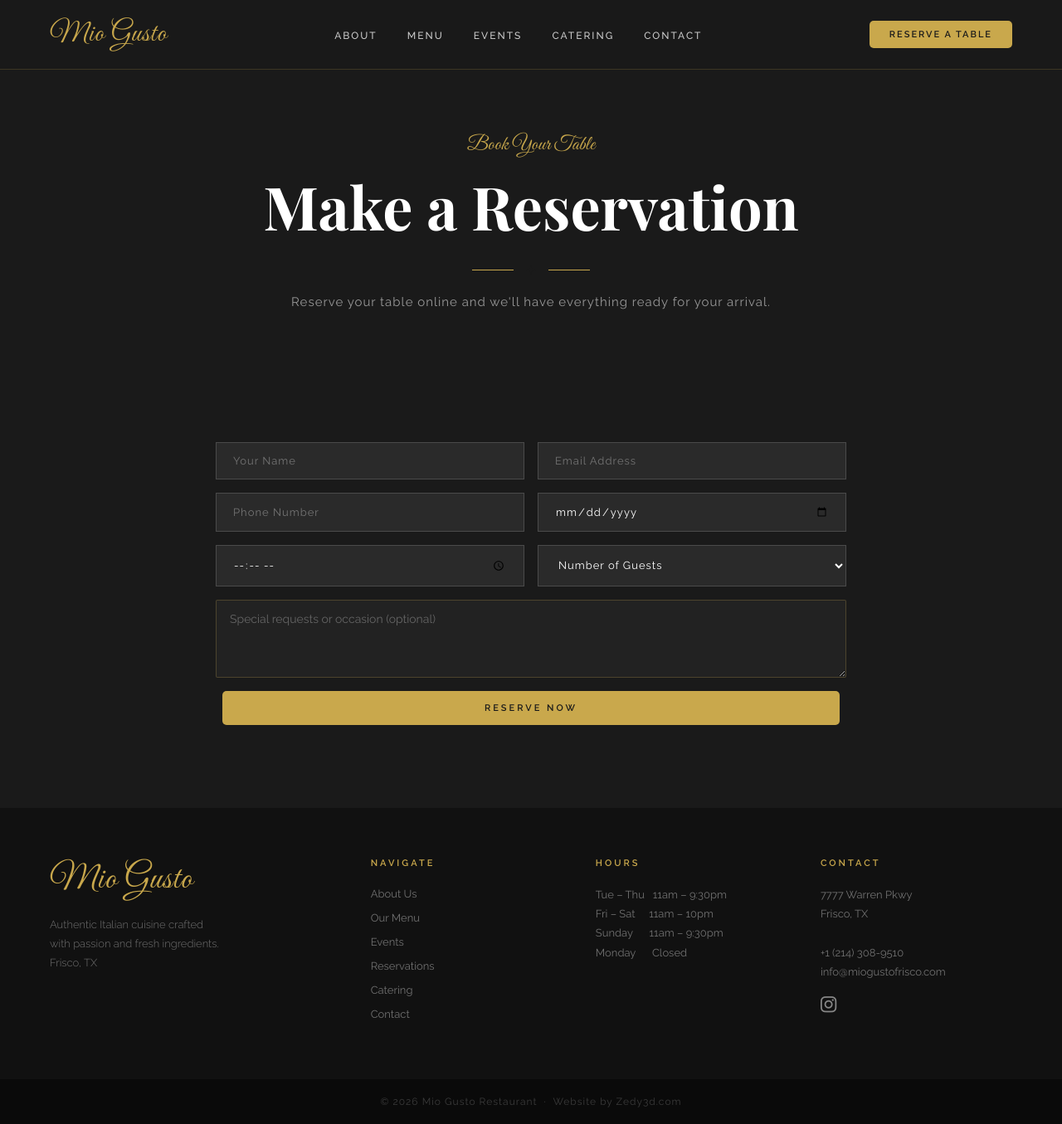
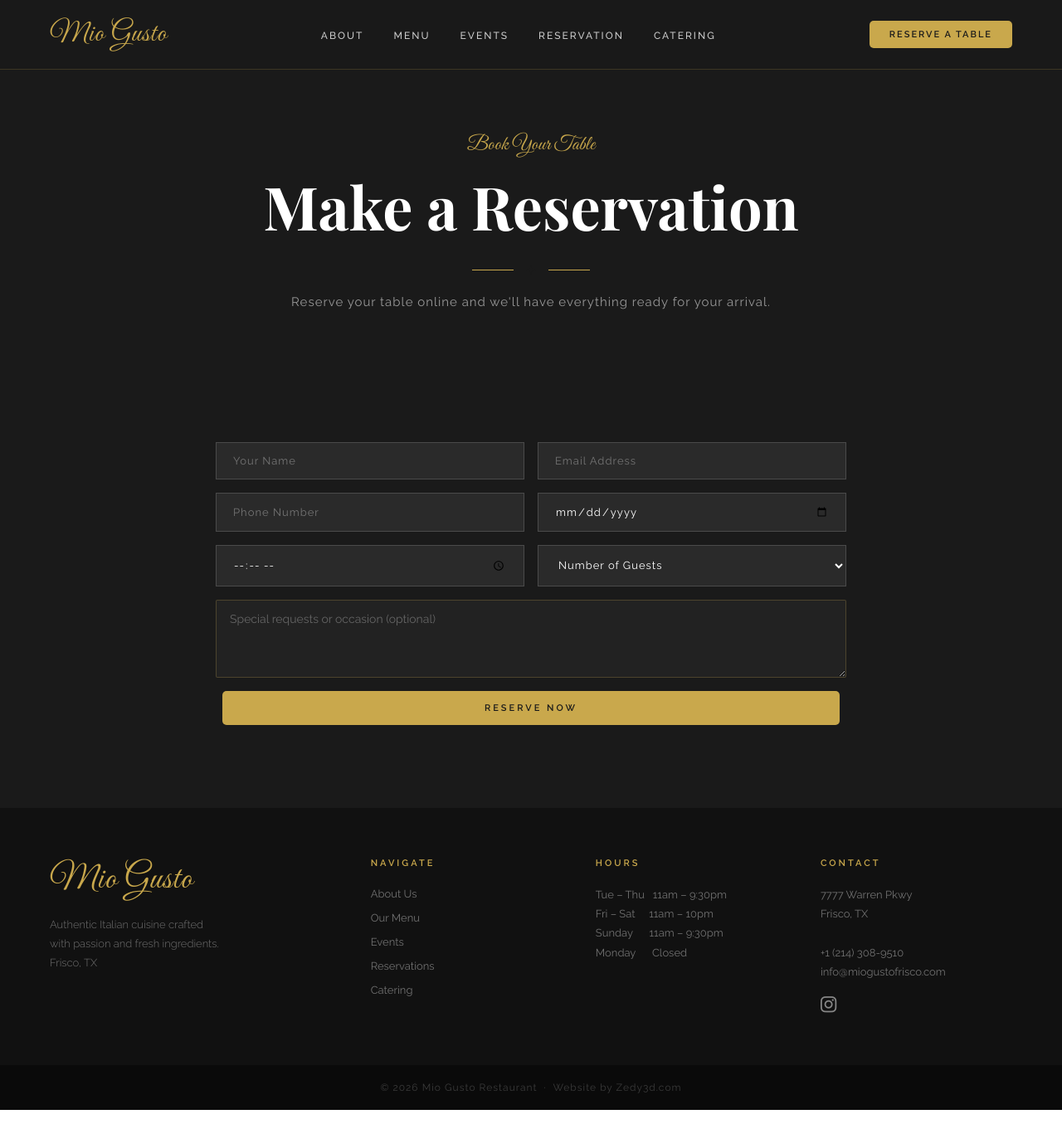
Before and after one commit to Eduart80/restorantWeb, a React (Vite) app: page /reservation in a window 1280 px wide. Shown: the whole page at 83% size. Built offline with nearby package versions, Linux system fonts and the light colour scheme; a web font is replaced by a local one.

Commit message:
removed contact page

```diff
--- a/src/App.jsx
+++ b/src/App.jsx
@@ -40,7 +40,6 @@ import Footer from './components/Footer';
 import ReservationPage from './pages/ReservationPage';
 import MenuPage from './pages/MenuPage';
 import CateringPage from './pages/CateringPage';
-import ContactPage from './pages/ContactPage';
 import './App.css';
 
 function HomePage() {
@@ -67,7 +66,6 @@ export default function App() {
         <Route path="/reservation" element={<ReservationPage />} />
         <Route path="/menu" element={<MenuPage />} />
         <Route path="/catering" element={<CateringPage />} />
-        <Route path="/contact" element={<ContactPage />} />
       </Routes>
     </BrowserRouter>
   );
--- a/src/components/Footer.jsx
+++ b/src/components/Footer.jsx
@@ -21,7 +21,7 @@ export default function Footer() {
             <li><Link to="/#events">Events</Link></li>
             <li><Link to="/reservation">Reservations</Link></li>
             <li><Link to="/catering">Catering</Link></li>
-            <li><Link to="/contact">Contact</Link></li>
+            {/* <li><Link to="/contact">Contact</Link></li> */}
           </ul>
         </div>
 
--- a/src/components/Nav.jsx
+++ b/src/components/Nav.jsx
@@ -24,6 +24,14 @@ export default function Nav() {
       document.removeEventListener('touchstart', handleClickOutside);
     };
   }, [open]);
+
+  // Close mobile menu when viewport crosses the desktop breakpoint
+  useEffect(() => {
+    const mq = window.matchMedia('(min-width: 769px)');
+    const handler = (e) => { if (e.matches) setOpen(false); };
+    mq.addEventListener('change', handler);
+    return () => mq.removeEventListener('change', handler);
+  }, []);
 
   // After navigating to home with a scrollTo state, scroll to that section
   useEffect(() => {
@@ -59,9 +67,10 @@ export default function Nav() {
         <li><button className="nav-anchor" onClick={() => scrollTo('about')}>About</button></li>
         <li><Link to="/menu">Menu</Link></li>
         <li><button className="nav-anchor" onClick={() => scrollTo('events')}>Events</button></li>
+        <li><Link to="/reservation" onClick={close}>Reservation</Link></li>
         <li><Link to="/catering" onClick={close}>Catering</Link></li>
-        <li><Link to="/contact" onClick={close}>Contact</Link></li>
       </ul>
+
 
       {isMenuPage && (
         <a
@@ -92,8 +101,8 @@ export default function Nav() {
           <button className="nav-anchor" onClick={() => scrollTo('about')}>About</button>
           <Link to="/menu" onClick={close}>Menu</Link>
           <button className="nav-anchor" onClick={() => scrollTo('events')}>Events</button>
+          <Link to="/reservation" onClick={close}>Reservation</Link>
           <Link to="/catering" onClick={close}>Catering</Link>
-          <Link to="/contact" onClick={close}>Contact</Link>
           {isMenuPage && (
             <a
               href="https://www.clover.com/online-ordering/mio-gusto-frisco"
```
